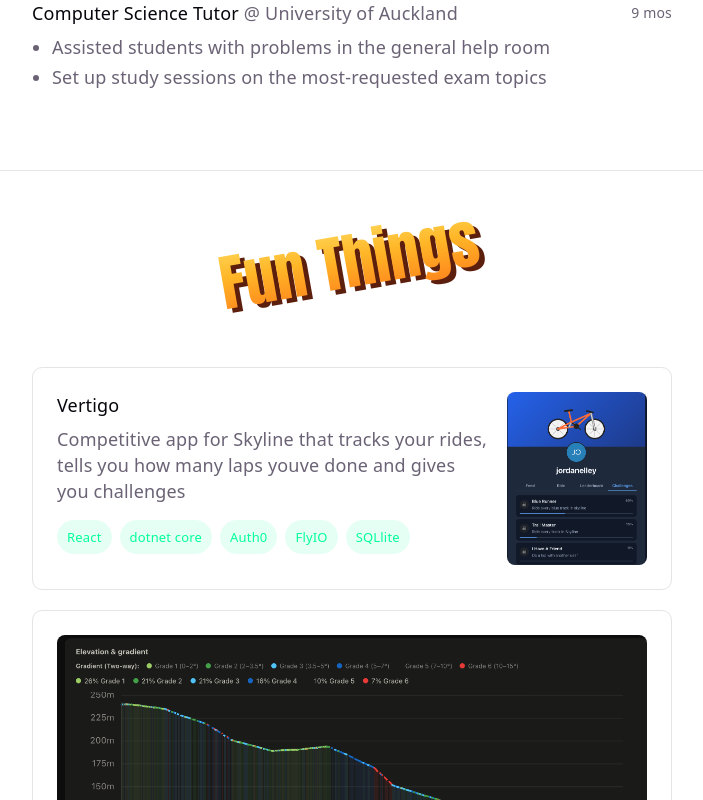
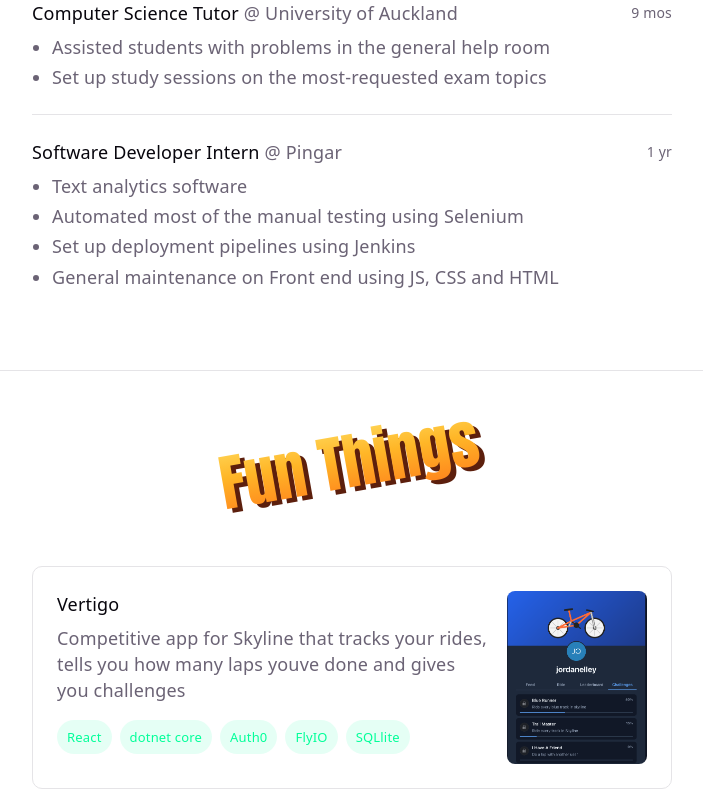
Before and after one commit to jordanelley/Portfolio-site, a React (Vite) app: page / in a window 1280 px wide. Shown: the part 2609-3409 px from the top of the page, without its empty margins (288-991 px from the left). Built offline with nearby package versions, Linux system fonts and the light colour scheme.

Commit message:
added an experience

```diff
--- a/src/App.jsx
+++ b/src/App.jsx
@@ -82,6 +82,17 @@ const experience = [
       'Set up study sessions on the most-requested exam topics',
     ],
   },
+  {
+    role: 'Software Developer Intern',
+    company: 'Pingar',
+    duration: '1 yr',
+    points: [
+      'Text analytics software',
+      'Automated most of the manual testing using Selenium',
+      'Set up deployment pipelines using Jenkins',
+      'General maintenance on Front end using JS, CSS and HTML'
+    ],
+  }
 ]
 
 const projects = [
```
